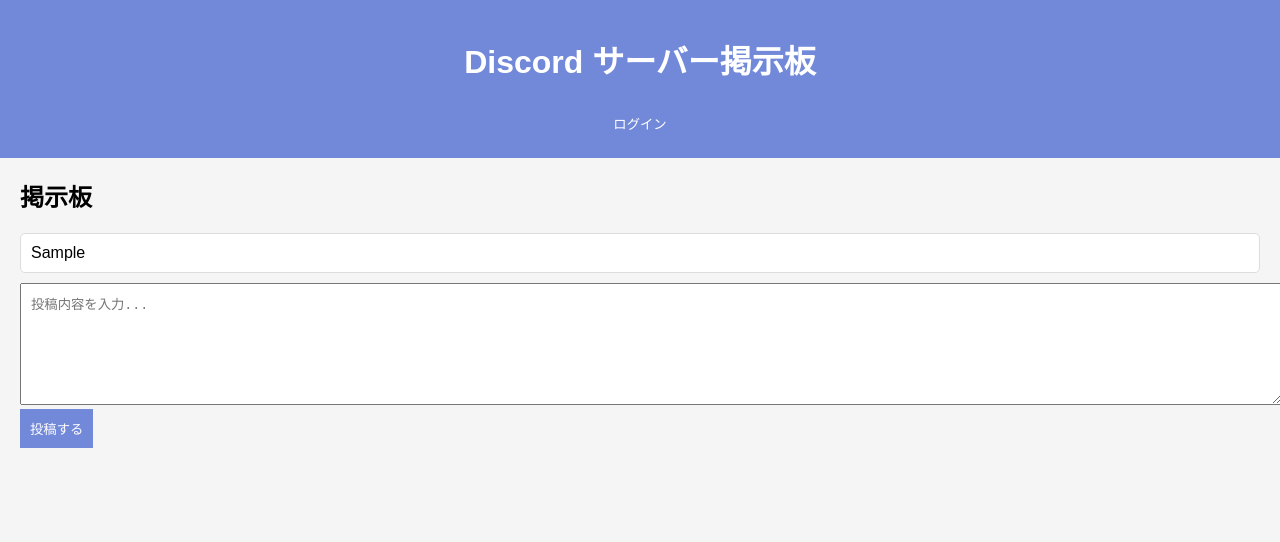
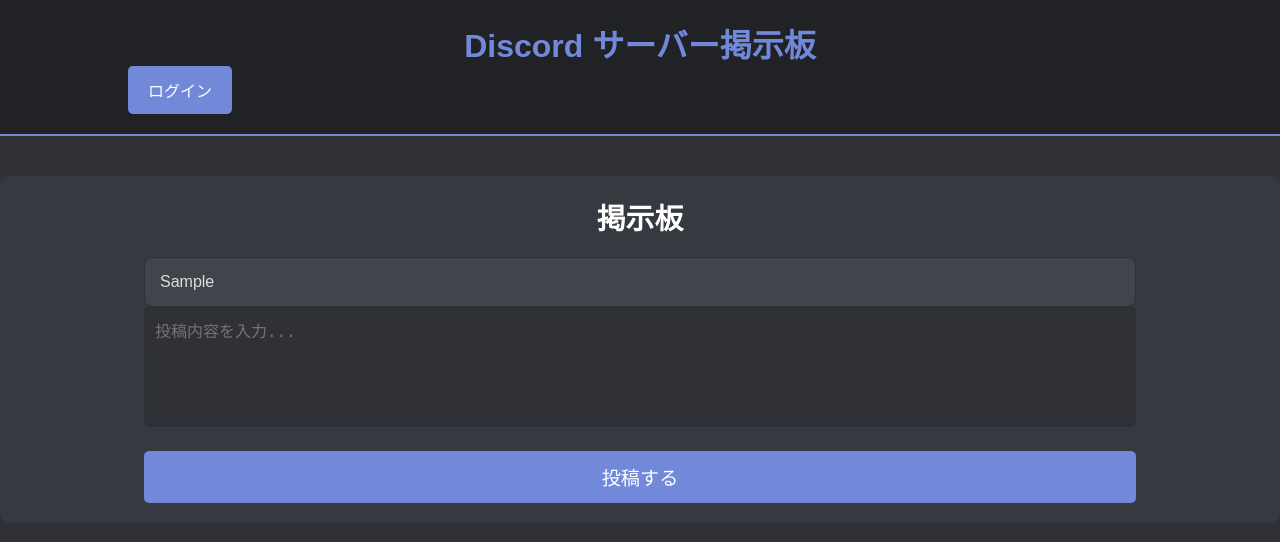
Before and after one commit to VibeShiftTeam/disccordboard, a plain HTML site: page dashbord/index.html in a window 1280 px wide. Both pictures are taken after typing "Sample" into the empty fields and a click on the button "投稿する". Drawn offline with Linux system fonts and the light colour scheme.

Commit message:
Update styles.css

```diff
--- a/dashbord/styles.css
+++ b/dashbord/styles.css
@@ -1,46 +1,129 @@
-/* 基本的なスタイル */
-body {
-  font-family: Arial, sans-serif;
+/* リセットと基本設定 */
+* {
   margin: 0;
   padding: 0;
-  background-color: #f5f5f5;
+  box-sizing: border-box;
 }
 
+body {
+  font-family: 'Arial', sans-serif;
+  background-color: #2f3136;
+  color: #dcddde;
+  padding: 0;
+  margin: 0;
+}
+
+.container {
+  width: 80%;
+  margin: 0 auto;
+}
+
+/* ヘッダー */
 header {
-  background-color: #7289da;
-  color: white;
-  padding: 15px;
+  background-color: #202225;
+  padding: 20px 0;
+  border-bottom: 2px solid #7289da;
+}
+
+header h1 {
+  color: #7289da;
   text-align: center;
+  font-size: 2rem;
 }
 
 button {
   background-color: #7289da;
   color: white;
   border: none;
-  padding: 10px;
+  padding: 12px 20px;
+  font-size: 1rem;
   cursor: pointer;
+  border-radius: 5px;
+  transition: background-color 0.3s;
 }
 
 button:hover {
   background-color: #5b6eae;
 }
 
-/* 投稿フォームのスタイル */
-textarea {
-  width: 100%;
-  height: 100px;
-  padding: 10px;
+/* 掲示板セクション */
+.board-section {
+  margin: 40px 0;
+  padding: 20px;
+  background-color: #36393f;
+  border-radius: 10px;
 }
 
-#boardSection {
-  margin: 20px;
+.board-section h2 {
+  text-align: center;
+  font-size: 1.8rem;
+  margin-bottom: 20px;
+  color: #fff;
 }
 
-/* 投稿リストのスタイル */
+.post-form textarea {
+  width: 100%;
+  height: 120px;
+  padding: 10px;
+  border-radius: 5px;
+  border: 1px solid #2c2f36;
+  background-color: #2f3136;
+  color: #dcddde;
+  font-size: 1rem;
+  margin-bottom: 20px;
+  resize: none;
+  transition: border 0.3s;
+}
+
+.post-form textarea:focus {
+  border: 1px solid #7289da;
+  outline: none;
+}
+
+.post-form button {
+  width: 100%;
+  padding: 12px;
+  font-size: 1.2rem;
+  background-color: #7289da;
+  color: white;
+  border-radius: 5px;
+  border: none;
+  cursor: pointer;
+  transition: background-color 0.3s;
+}
+
+.post-form button:hover {
+  background-color: #5b6eae;
+}
+
+/* 投稿カード */
+.posts {
+  display: flex;
+  flex-direction: column;
+  gap: 20px;
+}
+
 .post {
-  background-color: white;
-  padding: 10px;
-  margin: 10px 0;
-  border-radius: 5px;
-  border: 1px solid #ddd;
+  background-color: #40444b;
+  padding: 15px;
+  border-radius: 8px;
+  border: 1px solid #2c2f36;
+  transition: transform 0.3s;
 }
+
+.post:hover {
+  transform: scale(1.03);
+}
+
+.post .content {
+  color: #dcddde;
+  font-size: 1rem;
+  line-height: 1.5;
+}
+
+.post .author {
+  font-size: 0.9rem;
+  color: #7289da;
+  text-align: right;
+  margin-top: 10px;
+}
```
